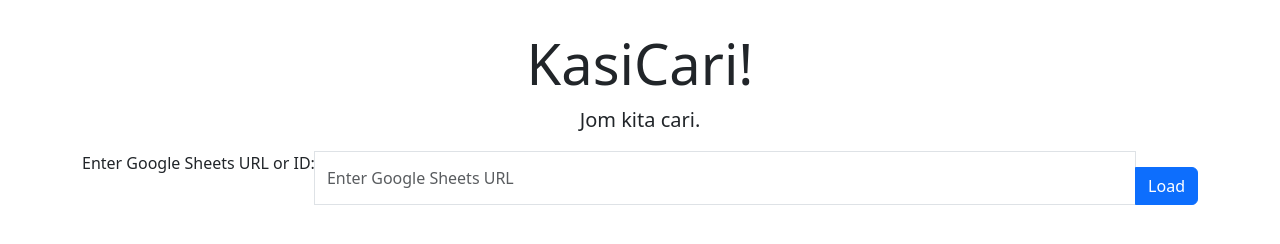
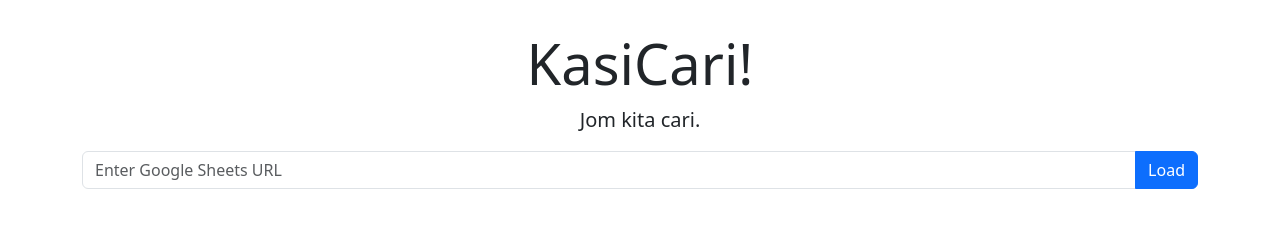
Before and after one commit to hollowsxd/kasicari, a plain HTML site: page index.html in a window 1280 px wide. Drawn offline with nearby package versions, Linux system fonts and the light colour scheme.

Commit message:
Update index.html

```diff
--- a/index.html
+++ b/index.html
@@ -35,9 +35,8 @@
         <!-- Sheet URL Input -->
         <div class="mb-4">
             <div class="input-group">
-                <label for="sheet-url" class="form-label">Enter Google Sheets URL or ID:</label>
                 <input type="text" class="form-control" id="sheet-url" placeholder="Enter Google Sheets URL">
-                <button id="load-sheet" class="btn btn-primary mt-3">Load</button>
+                <button id="load-sheet" class="btn btn-primary">Load</button>
             </div>
             <p id="error-message" class="error-message"></p>
         </div>
```
